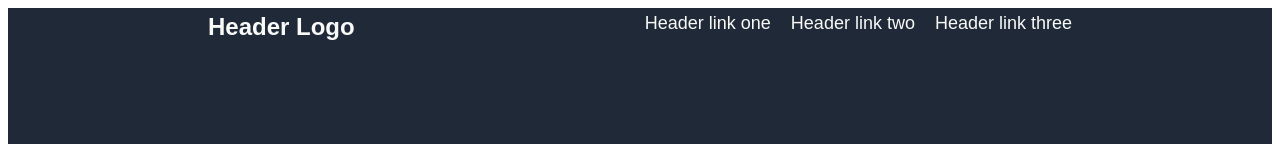
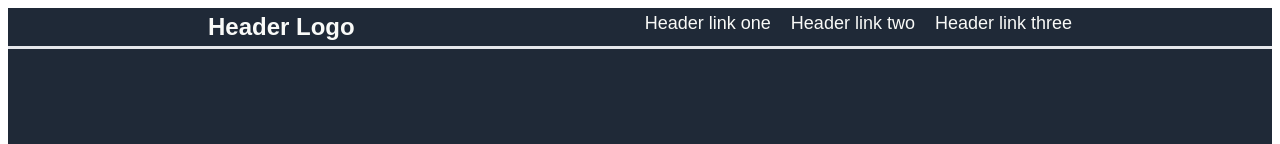
Before and after one commit to Boardingape/Landingpage, a plain HTML site: page index.html in a window 1280 px wide. Shown: the top 144 px of the page. Drawn offline with Linux system fonts and the light colour scheme.

Commit message:
Add thickness to header bottom border

```diff
--- a/style.css
+++ b/style.css
@@ -13,7 +13,7 @@ body {
     font-size: 24px;
     font-weight: bold;
     color: #F9FAF8;
-    border-bottom:#e5e7eb;
+    border-bottom: 1mm solid #e5e7eb;
 }
 
 ul, li a {
```
